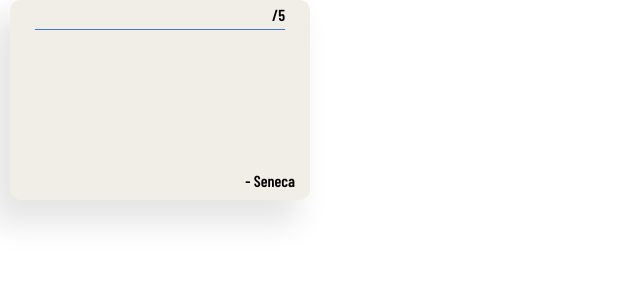
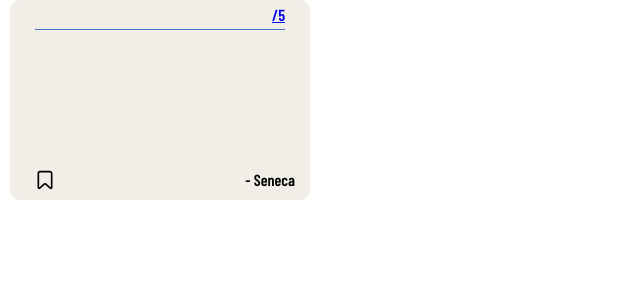
Before and after one commit to aleema95/notes-app-js, a React (Vite) app in the folder client/: page /test in a window 1280 px wide. Shown: the top 300 px of the page, without its empty margins (0-640 px from the left). Built offline with nearby package versions, Linux system fonts and the light colour scheme; a web font is replaced by a local one.

Commit message:
add svg favourite icon

```diff
--- /dev/null
+++ b/client/src/assets/svg/FavouriteIcon.jsx
@@ -0,0 +1,20 @@
+import * as React from "react"
+
+const FavouriteIcon = (props) => (
+    <svg
+      style={{marginLeft: 25}}
+      viewBox="0 0 512 512"
+      width={20}
+      height={20}
+      fill="none"
+      xmlns="http://www.w3.org/2000/svg"
+      {...props}
+    >
+      <path
+        d="M106.813 490.7a42.972 42.972 0 0 1-17.776-3.891A42.202 42.202 0 0 1 64 447.958V85.333a64.07 64.07 0 0 1 64-64h256a64.069 64.069 0 0 1 64 64v362.625a42.67 42.67 0 0 1-25.034 38.853 42.662 42.662 0 0 1-45.726-6.738L256 373.99 134.76 480.073a42.3 42.3 0 0 1-27.947 10.627ZM256 331.359a42.591 42.591 0 0 1 28.1 10.521l121.233 106.078.141.109-.141-362.734A21.354 21.354 0 0 0 384 64H128a21.356 21.356 0 0 0-21.333 21.333v362.625l121.24-106.083A42.553 42.553 0 0 1 256 331.359Z"
+        fill="#000"
+      />
+    </svg>
+)
+
+export default FavouriteIcon
--- a/client/src/components/NoteCard/NoteCard.jsx
+++ b/client/src/components/NoteCard/NoteCard.jsx
@@ -2,20 +2,26 @@ import React from 'react'
 import s from './NoteCard.module.scss'
 import { motion } from 'framer-motion'
 import { Link } from 'react-router-dom'
+import FavouriteIcon from '../../assets/svg/FavouriteIcon'
 
 export default function NoteCard({id, title, body, rating, UserId }) {
   return (
       <motion.div className={s.card_container}>
+        <Link to={'/'} className={s.title_link}>
           <div className={s.note_header}>
             <h4>{title}</h4>
             <h4>{rating}/5</h4>
           </div>
+        </Link>
         <p className={s.note_body}>
           {body}
         </p>
+        <div className={s.bottom_container}>
+          <FavouriteIcon />
           <h4 className={s.note_author}>
             - Seneca
           </h4>
+        </div>
       </motion.div>
   )
 }
--- a/client/src/components/NoteCard/NoteCard.module.scss
+++ b/client/src/components/NoteCard/NoteCard.module.scss
@@ -8,13 +8,16 @@
   border-radius: 10px;
   display: flex;
   flex-direction: column;
-  box-shadow: -15px 20px 31px 4px rgba(0,0,0,0.1);
+  // box-shadow: -15px 20px 31px 4px rgba(0,0,0,0.1);
   .note_header {
     margin: 0 25px;
     padding: 5px 0;
     display: flex;
     justify-content: space-between;
     border-bottom: 1px solid $fourth-color;
+    .title_link {
+      text-decoration: none;
+    }
   }
   .note_body {
     margin: 10px auto;
@@ -25,8 +28,13 @@
     -webkit-box-orient: vertical;
     overflow: hidden;
   }
-  .note_author {
-    text-align: right;
+  .bottom_container {
+    display: flex;
+    justify-content: space-between;
+    // margin-top: auto;
     margin: auto 15px 10px 0;
+    .note_author {
+      text-align: right;
+    }
   }
 }
--- a/client/src/components/UserProfile/UserProfile.module.scss
+++ b/client/src/components/UserProfile/UserProfile.module.scss
@@ -1,4 +1,8 @@
 @import '../../variables.scss';
+
+h1 {
+  margin-bottom: 25px;
+}
 
 .main_container {
   display: flex;
@@ -17,9 +21,11 @@
     .create_note_btn {
       width: 200px;
       font-size: 1.5rem;
+      height: 70px;
     }
     h1 {
       font-size: 3rem;
+      margin: 0;
     }
     align-self: flex-end;
     margin-right: 285px;
```
Lines whose indentation alone changed are shown as unchanged.
